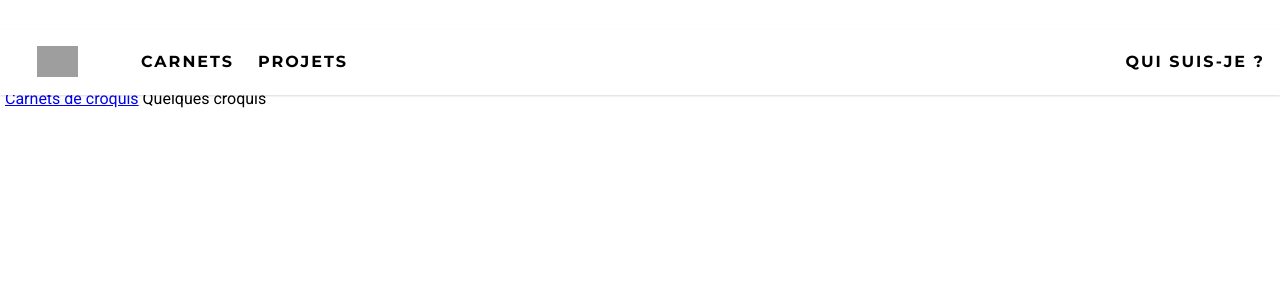
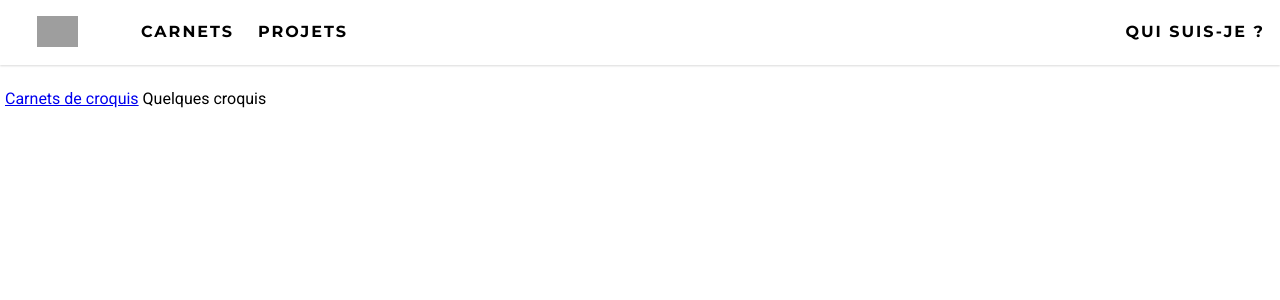
Before and after one commit to DangSinslay/DangSinslay.github.io, a Jekyll site: the page built from blogcarnets/index.html, in a window 1280 px wide. Shown: the top 300 px of the page. Built offline with Jekyll 4.4.1, drawn with Linux system fonts in a browser that asks for light colours; grey boxes are pictures that could not be loaded.

Commit message:
Update main.css

```diff
--- a/css/main.css
+++ b/css/main.css
@@ -18,6 +18,7 @@ nav {
         line-height: 60px !important;
         padding: 0px 15px 5px 15px !important;
         position: fixed;
+        top: 0px !important;
         right: 0px !important;
         left: 0px;
         z-index: 999 !important;
```
